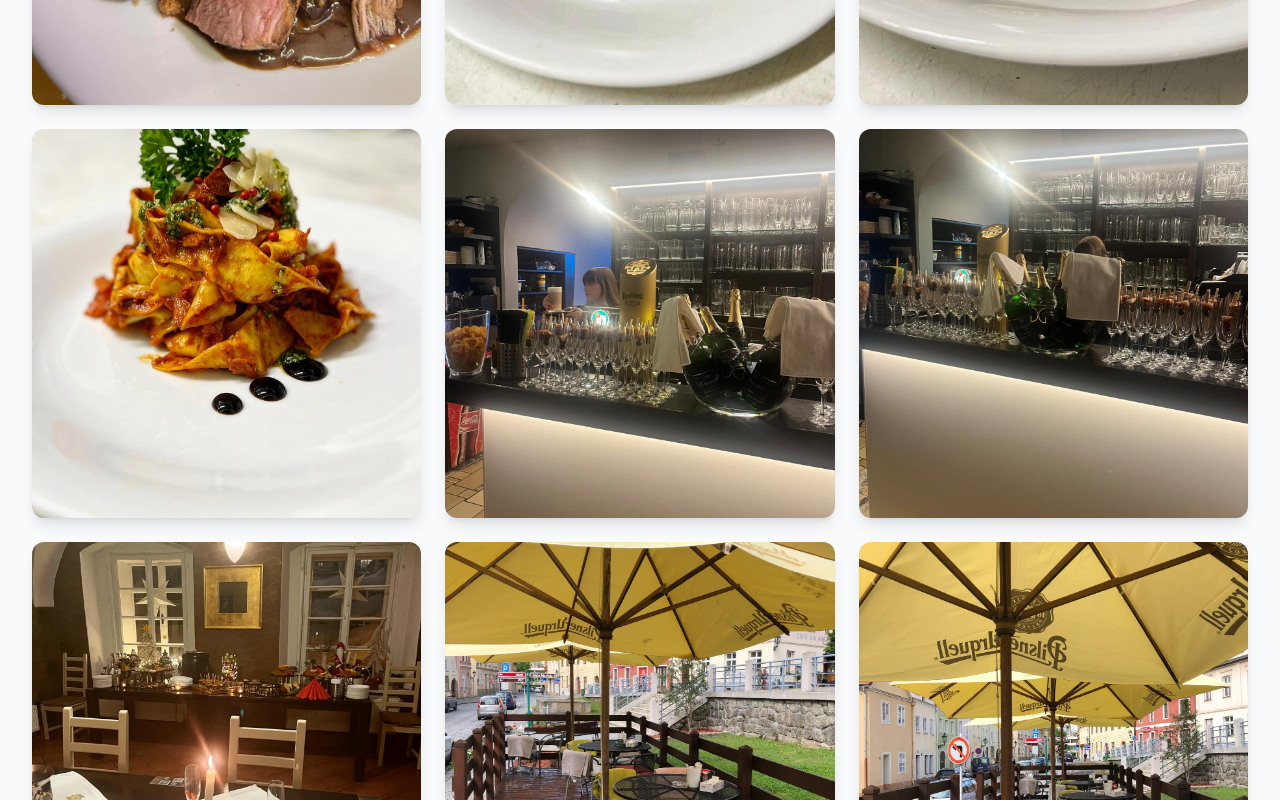
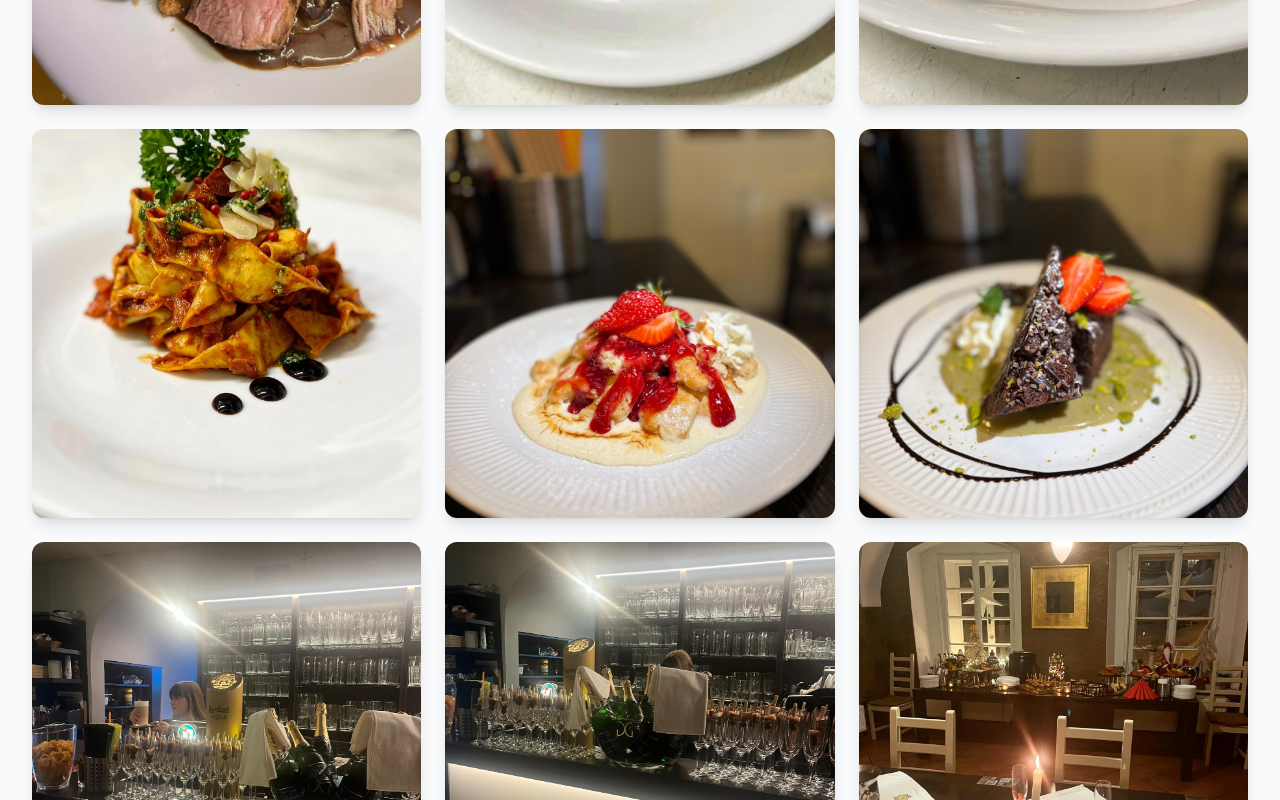
Before and after one commit to mesconliska-maker/Z-meck-restaurace, a React (Vite) app: page /galerie in a window 1280 px wide. Shown: the part 2940-3740 px from the top of the page. Built offline with nearby package versions, Linux system fonts and the light colour scheme.

Commit message:
Update GalleryPage.tsx

```diff
--- a/src/app/pages/GalleryPage.tsx
+++ b/src/app/pages/GalleryPage.tsx
@@ -22,6 +22,8 @@ const galleryImages = [
   { id: 17, src: "/jidlo17.jpeg", alt: "Jídlo", category: "Jídla" },
   { id: 18, src: "/jidlo18.jpeg", alt: "Jídlo", category: "Jídla" },
   { id: 19, src: "/jidlo19.jpeg", alt: "Jídlo", category: "Jídla" },
+  { id: 26, src: "/sladky.jpeg", alt: "Jídlo", category: "Jídla" },
+  { id: 27, src: "/sladky2.jpeg", alt: "Jídlo", category: "Jídla" },
   { id: 20, src: "/prostor1.jpeg", alt: "Prostor restaurace", category: "Prostor" },
   { id: 21, src: "/prostor2.jpeg", alt: "Prostor restaurace", category: "Prostor" },
   { id: 22, src: "/prostor3.jpeg", alt: "Prostor restaurace", category: "Prostor" },
```
